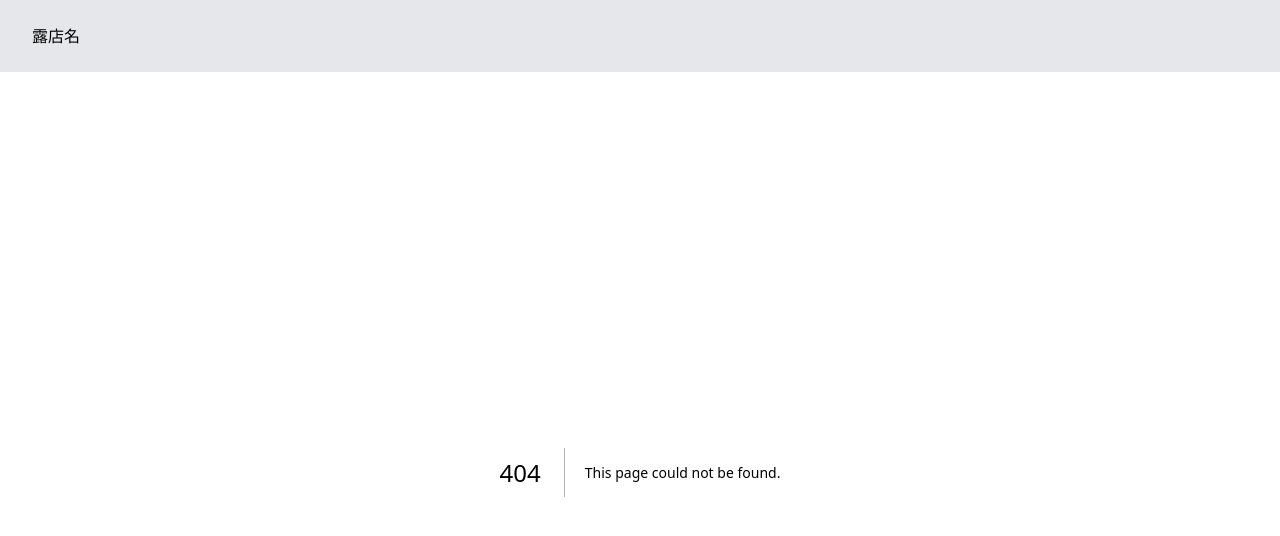
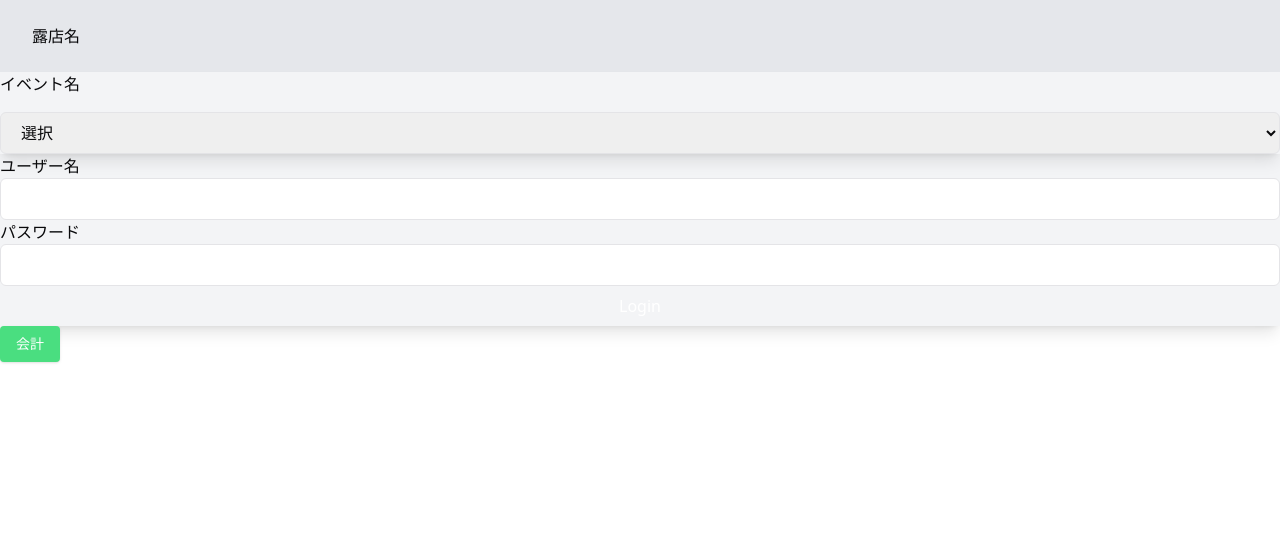
Before and after one commit to hirune05/EasyCreateRotenAppWeb, a Next.js app in the folder frontend/: page /login in a window 1280 px wide. Before the commit this address had no page. Shown: the top 536 px of the page. Built offline with nearby package versions, Linux system fonts and the light colour scheme.

Commit message:
ログイン機能の土台を作りました

```diff
--- /dev/null
+++ b/frontend/app/login/page.tsx
@@ -0,0 +1,9 @@
+import Login from "@/features/routes/login/components/Login"
+
+export default function Page() {
+    return (
+      <>
+   <Login/>
+      </>
+    )
+  }
--- /dev/null
+++ b/frontend/features/routes/login/components/InputUser.tsx
@@ -0,0 +1,58 @@
+// pages/index.tsx
+'use client'
+import { useState } from 'react';
+
+const InputUser: React.FC = () => {
+  const [email, setEmail] = useState<string>('');
+  const [password, setPassword] = useState<string>('');
+  const [errorMessage, setErrorMessage] = useState<string>('');
+
+  const handleSubmit = (e: React.FormEvent) => {
+    e.preventDefault();
+
+  };
+
+  return (
+    <div className="min-h-screen flex items-center justify-center bg-gray-100 flex-col">
+      <div className="bg-white p-8 rounded-lg shadow-lg max-w-md w-full">
+        {errorMessage && (
+          <p className="text-red-500 text-center mb-4">{errorMessage}</p>
+        )}
+        <form onSubmit={handleSubmit} className="space-y-6">
+          <div>
+            <label htmlFor="text" className="block text-gray-700 text-center" >
+             ユーザー名
+            </label>
+            <input
+              type="text"
+              id="userId"
+              value={email}
+              onChange={(e) => setEmail(e.target.value)}
+              className="w-full px-4 py-2 border border-gray-300 rounded-md focus:outline-none focus:ring-2 focus:ring-blue-500"
+            />
+          </div>
+          <div>
+            <label htmlFor="password" className="block text-gray-700 text-center">
+              パスワード
+            </label>
+            <input
+              type="password"
+              id="password"
+              value={password}
+              onChange={(e) => setPassword(e.target.value)}
+              className="w-full px-4 py-2 border border-gray-300 rounded-md focus:outline-none focus:ring-2 focus:ring-blue-500"
+            />
+          </div>
+          <button
+            type="submit"
+            className="w-full bg-blue-500 text-white py-2 rounded-md hover:bg-blue-600 focus:outline-none focus:ring-2 focus:ring-blue-500 focus:ring-offset-2"
+          >
+            Login
+          </button>
+        </form>
+      </div>
+    </div>
+  );
+};
+
+export default InputUser;
--- /dev/null
+++ b/frontend/features/routes/login/components/Login.tsx
@@ -0,0 +1,17 @@
+import SelectEvent from "@/features/routes/login/components/SelectEvent";
+import InputUser from "@/features/routes/login/components/InputUser";
+import { Button } from "@/components/ui/button";
+
+ function Login() {
+    return (
+      <>
+  <SelectEvent/>
+  <InputUser/>
+  <Button className='bg-green-400 text-white py-2 px-4 rounded'>
+          会計
+        </Button>
+      </>
+    )
+  }
+
+  export default Login
--- /dev/null
+++ b/frontend/features/routes/login/components/SelectEvent.tsx
@@ -0,0 +1,28 @@
+'use client'
+import { useState } from 'react';
+
+const SelectEvent: React.FC = () => {
+  const [selectedValue, setSelectedValue] = useState<string>('');
+
+  const handleSelectChange = (e: React.ChangeEvent<HTMLSelectElement>) => {
+    setSelectedValue(e.target.value);
+  };
+
+  return (
+    <div className=" min-h-screen flex items-center justify-center bg-gray-100">
+      <div className="bg-white  rounded-lg shadow-lg w-full">
+        <h1 className=" mb-4">イベント名</h1>
+        <select
+          value={selectedValue}
+          onChange={handleSelectChange}
+          className="w-full px-4 py-2 border border-gray-300 rounded-md focus:outline-none focus:ring-2 focus:ring-blue-500"
+        >
+          <option value="">選択</option>
+          <option value="2024紀友祭">2024紀友祭</option>
+        </select>
+      </div>
+    </div>
+  );
+};
+
+export default SelectEvent;
```
